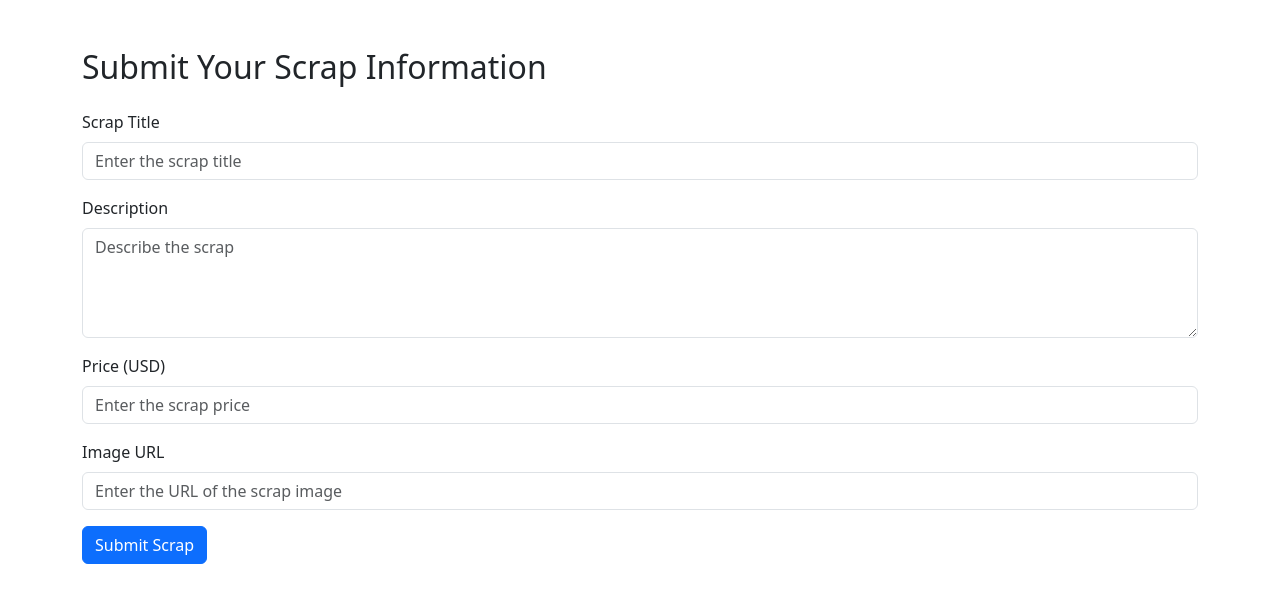
After one commit to amal4510/Scrap-Store-, a Flask app: page /add_scrap in a window 1280 px wide. The commit adds this page. Shown: the top 603 px of the page. Run offline with Flask 3, Linux system fonts and the light colour scheme.

Commit message:
modified:   Model.py 	modified:   Routes.py 	modified:   __pycache__/Model.cpython-312.pyc 	modified:   __pycache__/Routes.cpython-312.pyc 	modified:   instance/mydatabase.db 	new file:   templates/add-scrap.html 	modified:   templates/index.html 	new file:   templates/scrap-listing.html

```diff
--- a/Routes.py
+++ b/Routes.py
@@ -1,5 +1,5 @@
 from flask import render_template, redirect, url_for, request, flash,session
-from Model import User
+from Model import User,Scrap
 from database import db
 from werkzeug.security import generate_password_hash, check_password_hash
 
@@ -63,3 +63,26 @@ def register_routes(app):
             return redirect(url_for('login'))
 
         return render_template('register.html')
+
+
+    @app.route('/add_scrap', methods=['GET','POST'])
+    def add_scrap():
+        if request.method == 'POST':
+            title = request.form['title']
+            description = request.form['description']
+            price = request.form['price']
+            image_url = request.form['image_url']
+
+            new_scrap = Scrap(title=title, description=description, price=price, image_url=image_url)
+
+            db.session.add(new_scrap)
+            db.session.commit()
+
+            return redirect('/scrap-listings')
+        return render_template('add-scrap.html')
+
+
+    @app.route('/scrap-listings')
+    def scrap_listings():
+        scraps = Scrap.query.all()  # Fetch all scraps from the database
+        return render_template('scrap-listing.html', scraps=scraps)
--- /dev/null
+++ b/templates/add-scrap.html
@@ -0,0 +1,47 @@
+<!DOCTYPE html>
+<html lang="en">
+<head>
+    <meta charset="UTF-8">
+    <meta name="viewport" content="width=device-width, initial-scale=1.0">
+    <title>Submit Scrap Information</title>
+    <!-- Bootstrap 5 CSS -->
+    <link href="https://cdn.jsdelivr.net/npm/bootstrap@5.3.0-alpha1/dist/css/bootstrap.min.css" rel="stylesheet">
+</head>
+<body>
+
+<div class="container mt-5">
+    <h2 class="mb-4">Submit Your Scrap Information</h2>
+    <form action="/add_scrap" method="POST">
+        <!-- Scrap Title -->
+        <div class="mb-3">
+            <label for="title" class="form-label">Scrap Title</label>
+            <input type="text" class="form-control" id="title" name="title" placeholder="Enter the scrap title" required>
+        </div>
+
+        <!-- Scrap Description -->
+        <div class="mb-3">
+            <label for="description" class="form-label">Description</label>
+            <textarea class="form-control" id="description" name="description" rows="4" placeholder="Describe the scrap" required></textarea>
+        </div>
+
+        <!-- Scrap Price -->
+        <div class="mb-3">
+            <label for="price" class="form-label">Price (USD)</label>
+            <input type="number" step="0.01" class="form-control" id="price" name="price" placeholder="Enter the scrap price" required>
+        </div>
+
+        <!-- Scrap Image URL -->
+        <div class="mb-3">
+            <label for="image_url" class="form-label">Image URL</label>
+            <input type="url" class="form-control" id="image_url" name="image_url" placeholder="Enter the URL of the scrap image" required>
+        </div>
+
+        <!-- Submit Button -->
+        <button type="submit" class="btn btn-primary">Submit Scrap</button>
+    </form>
+</div>
+
+<!-- Bootstrap 5 JS and Popper.js -->
+<script src="https://cdn.jsdelivr.net/npm/bootstrap@5.3.0-alpha1/dist/js/bootstrap.bundle.min.js"></script>
+</body>
+</html>
--- a/templates/index.html
+++ b/templates/index.html
@@ -98,6 +98,7 @@
                             <br>
                             <div class="buttons">
                                 <a href="#contact" class="btn1">Donate now</a>
+                                <a href="{{url_for('add_scrap')}}" class="btn1">Buy Products</a>
                             </div>
                         </div>
                     </div>
@@ -218,6 +219,7 @@
                     </div>
                 </div>
             </div>
+           <a href="{{url_for('scrap_listings')}}"> <button>More</button></a>
         </div>
     </section>
 
```
Also changed, not shown: Model.py (+7 -0 lines), templates/scrap-listing.html (added, +17 -0 lines), instance/mydatabase.db.
